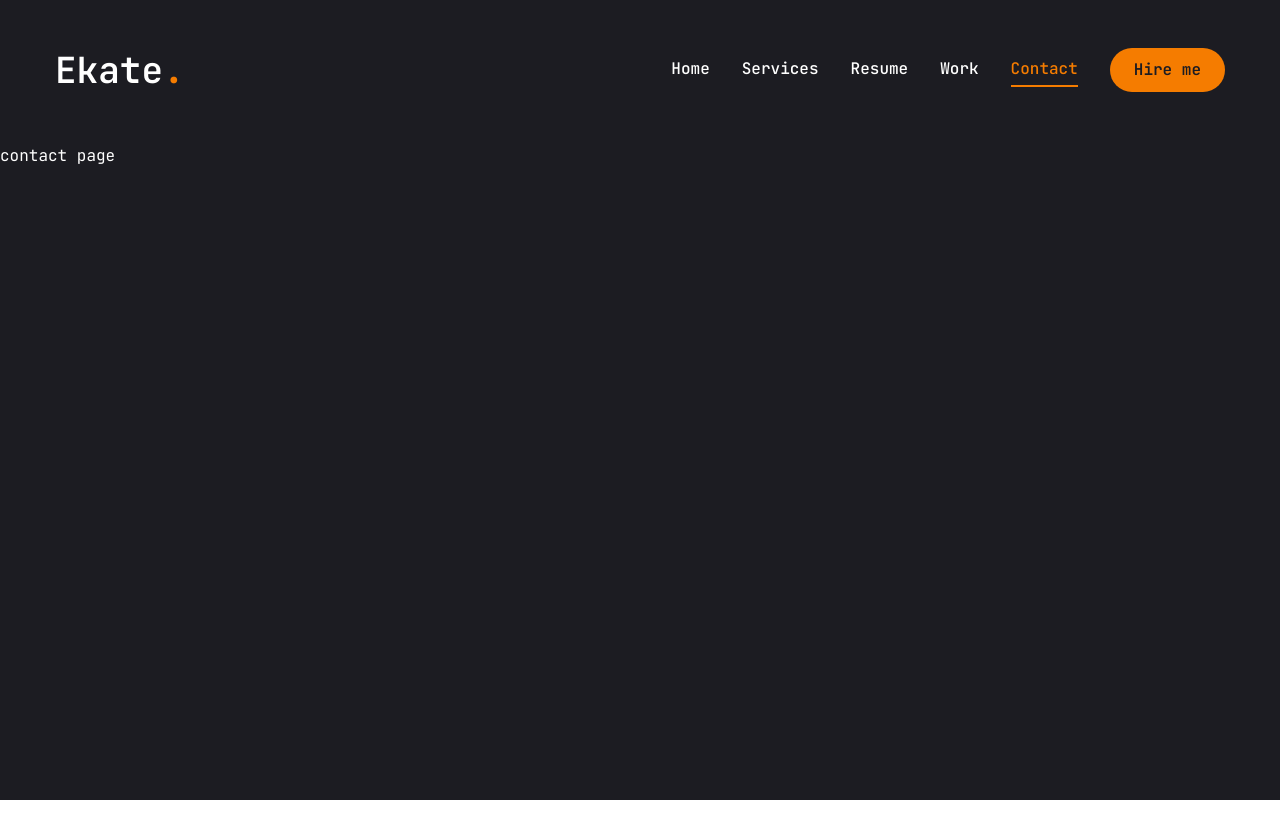
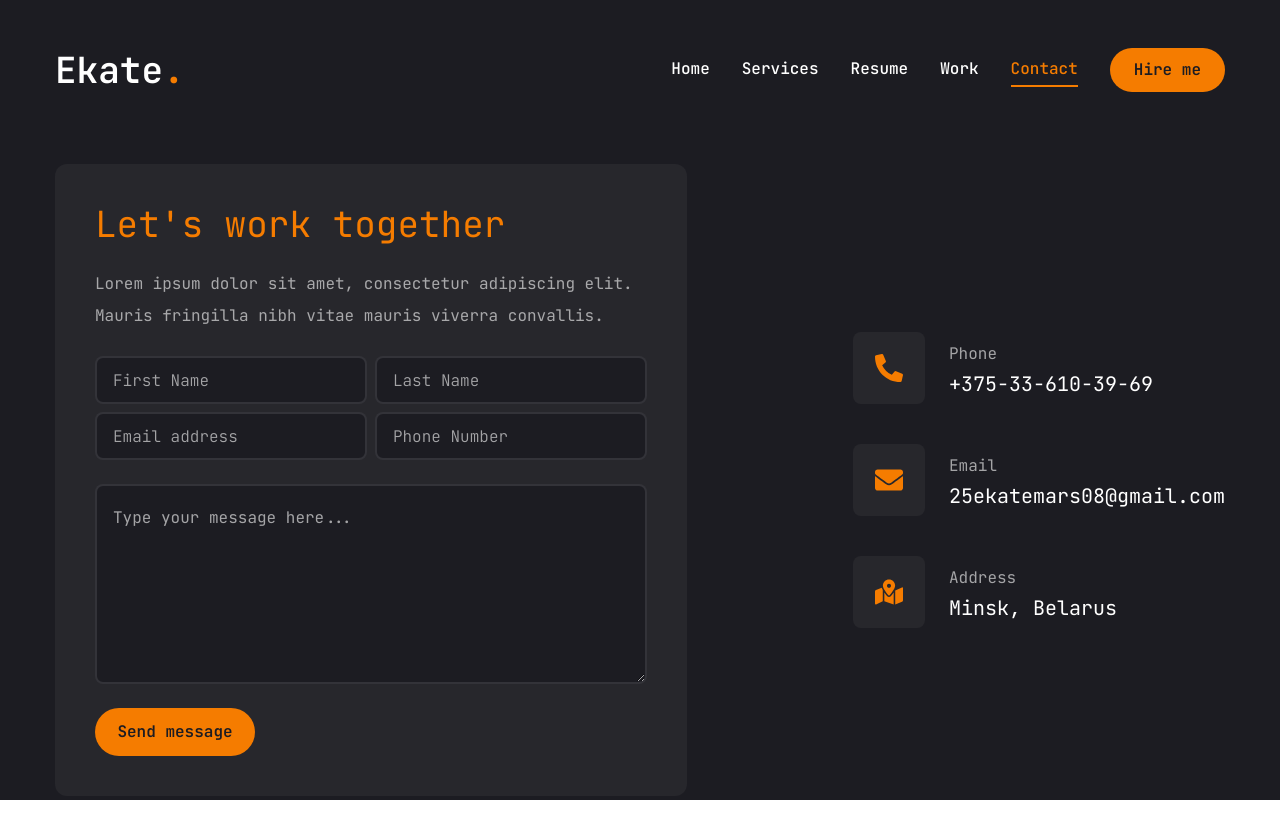
Before and after one commit to EkateRazuyeva/portfolio, a Next.js app: page /contact in a window 1280 px wide. Built offline with nearby package versions, Linux system fonts and the light colour scheme.

Commit message:
contact page

```diff
--- a/app/contact/page.jsx
+++ b/app/contact/page.jsx
@@ -1,5 +1,94 @@
+"use client"
+
+import {Button} from "@/components/ui/button"
+import {Input} from "@/components/ui/input"
+import {Textarea} from "@/components/ui/textarea"
+
+import {
+    Select,
+    SelectContent,
+    SelectGroup,
+    SelectItem,
+    SelectLabel,
+    SelectTrigger,
+    SelectValue
+} from "@/components/ui/select";
+
+import {FaPhoneAlt, FaEnvelope, FaMapMarkedAlt} from "react-icons/fa";
+import {motion} from "framer-motion";
+
+const info = [
+    {
+        icon: <FaPhoneAlt/>,
+        title: "Phone",
+        description: "+375-33-610-39-69"
+    },
+    {
+        icon: <FaEnvelope/>,
+        title: "Email",
+        description: "25ekatemars08@gmail.com"
+    },
+    {
+        icon: <FaMapMarkedAlt/>,
+        title: "Address",
+        description: "Minsk, Belarus"
+    },
+]
+
 const Contact = () => {
-    return <div>contact page</div>
+    return (
+        <motion.section
+            initial={{opacity: 0}}
+            animate={{
+                opacity: 1,
+                transition: {delay: 2.4, duration: 0.4, ease: "easeIn"}
+            }}
+            className="py-6"
+        >
+            <div className="container mx-auto">
+                <div className="flex flex-col xl:flex-row gap-[30px]">
+                    <div className="xl:w-[54%] order-2 xl:order-none">
+                        <form className="flex flex-col gap-6 p-10 bg-[#27272c] rounded-xl">
+                            <h3 className="text-4xl text-accent">Let&#39;s work together</h3>
+                            <p className="text-white/60">
+                                Lorem ipsum dolor sit amet, consectetur adipiscing elit. Mauris fringilla nibh vitae
+                                mauris viverra convallis.
+                            </p>
+                            <div className="grid grid-cols-1 md:grid-cols-2 gap-2">
+                                <Input type="firstname" placeholder="First Name"
+                                       className="focus:border-accent border-2"/>
+                                <Input type="lastname" placeholder="Last Name"/>
+                                <Input type="email" placeholder="Email address"/>
+                                <Input type="phone" placeholder="Phone Number"/>
+                            </div>
+                            <Textarea className="h-[200px]"
+                                      placeholder="Type your message here..."
+                            />
+                            <Button size="md" className="max-w-40">Send message</Button>
+                        </form>
+                    </div>
+                    <div className="flex-1 flex items-center xl:justify-end
+                    order-1 xl:order-none mb-8 xl:mb-0">
+                        <ul className="flex flex-col gap-10">
+                            {info.map((item, index) => {
+                                return <li key={index} className="flex items-center gap-6">
+                                    <div
+                                        className="w-[52px] h-[52px] xl:w-[72px] xl:h-[72px] bg-[#27272c] text-accent
+                                         rounded-[8px] flex items-center justify-center">
+                                        <div className="text-[28px]">{item.icon}</div>
+                                    </div>
+                                    <div className="flex-1">
+                                        <p className="text-white/60">{item.title}</p>
+                                        <h3 className="text-xl">{item.description}</h3>
+                                    </div>
+                                </li>
+                            })}
+                        </ul>
+                    </div>
+                </div>
+            </div>
+        </motion.section>
+    )
 }
 
 export default Contact;
--- /dev/null
+++ b/components/ui/input.jsx
@@ -0,0 +1,19 @@
+import * as React from "react"
+
+import {cn} from "@/lib/utils"
+
+const Input = React.forwardRef(({className, type, ...props}, ref) => {
+    return (
+        (<input
+            type={type}
+            className={cn(
+                "flex h-[48px] rounded-[8px] border-2 border-white/10 focus:border-accent font-light bg-primary px-4 py-5 text-base placeholder:text-white/60 outline-none",
+                className
+            )}
+            ref={ref}
+            {...props} />)
+    );
+})
+Input.displayName = "Input"
+
+export {Input}
--- a/components/ui/textarea.jsx
+++ b/components/ui/textarea.jsx
@@ -1,12 +1,12 @@
 import * as React from "react"
 
-import { cn } from "@/lib/utils"
+import {cn} from "@/lib/utils"
 
-const Textarea = React.forwardRef(({ className, ...props }, ref) => {
+const Textarea = React.forwardRef(({className, ...props}, ref) => {
     return (
         (<textarea
             className={cn(
-        "flex min-h-[60px] w-full rounded-md border border-slate-200 bg-transparent px-3 py-2 text-sm shadow-sm placeholder:text-slate-500 focus-visible:outline-none focus-visible:ring-1 focus-visible:ring-slate-950 disabled:cursor-not-allowed disabled:opacity-50 dark:border-slate-800 dark:placeholder:text-slate-400 dark:focus-visible:ring-slate-300",
+                "flex min-h-[80px] w-full rounded-[8px] border-2 border-white/10 bg-primary px-4 py-5 text-base placeholder:text-white/60 focus-visible:outline-none focus-visible:ring-1 focus-visible:ring-accent focus-visible:ring-offset-0 disabled:cursor-not-allowed disabled:opacity-50 ",
                 className
             )}
             ref={ref}
@@ -15,4 +15,4 @@ const Textarea = React.forwardRef(({ className, ...props }, ref) => {
 })
 Textarea.displayName = "Textarea"
 
-export { Textarea }
+export {Textarea}
--- a/tailwind.config.js
+++ b/tailwind.config.js
@@ -19,7 +19,7 @@ module.exports = {
                 lg: 'var(--radius)',
                 md: 'calc(var(--radius) - 2px)',
                 sm: 'calc(var(--radius) - 4px)'
-    		}
+            },
         },
         container: {
             center: 'true',
@@ -34,7 +34,9 @@ module.exports = {
         fontFamily: {
             mono: ['GetBrains Mono', 'monospace'],
             primary: 'var(--font-jetbrainsMono)'
-    	}
+        },
+
+
     },
     plugins: [require("tailwindcss-animate")],
 };
```
Lines whose indentation alone changed are shown as unchanged.
